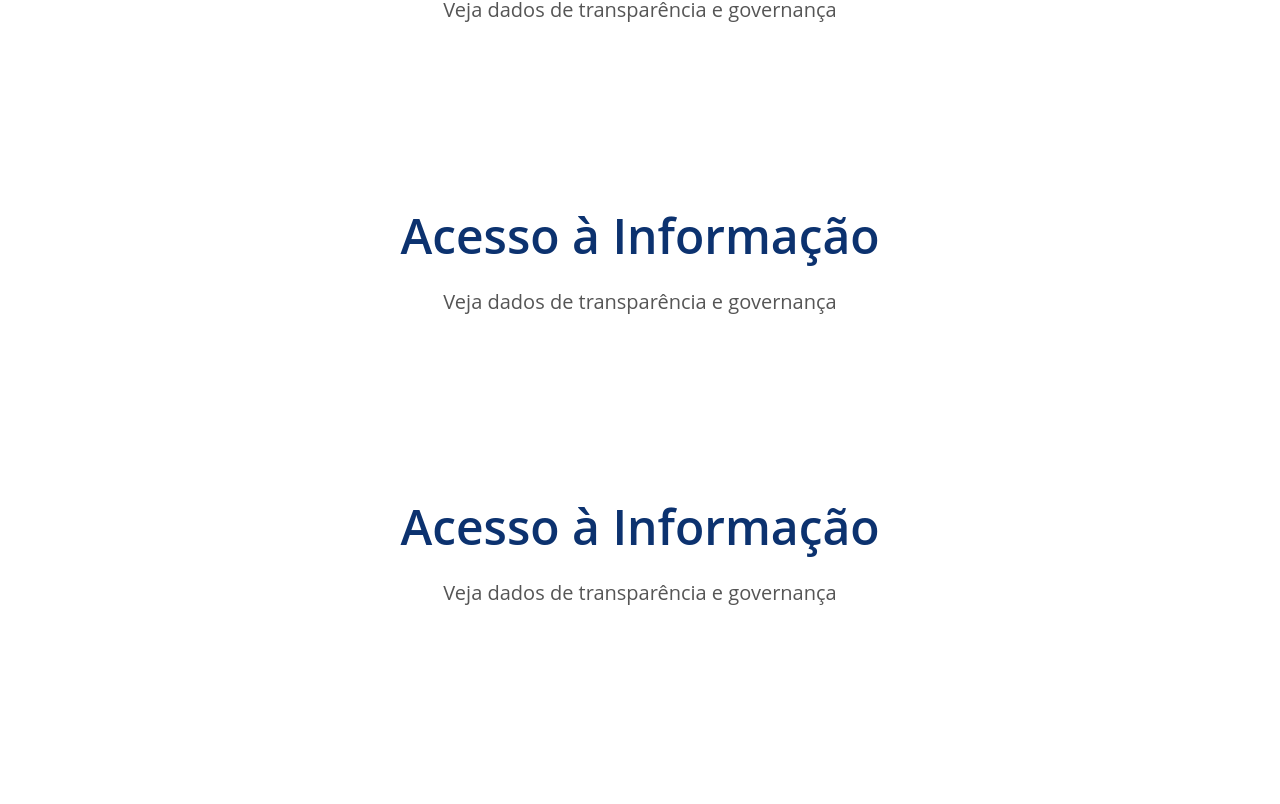
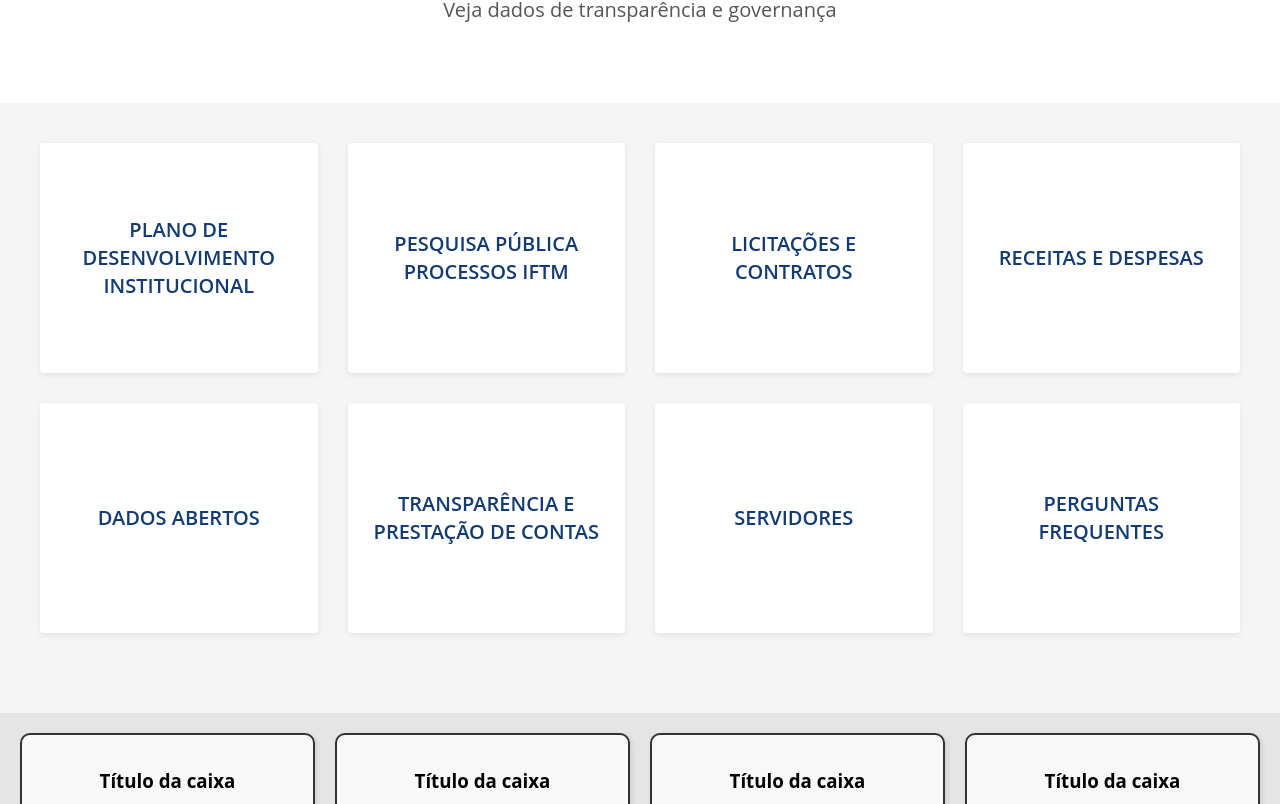
Before and after one commit to Fernandofgs91/react, a React (Vite) app in the folder lista05/: page / in a window 1280 px wide. Shown: the part 316-1120 px from the top of the page. Before the commit the page ends 1002 px from the top, so only its background shows below. Built offline with nearby package versions, Linux system fonts and the light colour scheme.

Commit message:
Update App.jsx

```diff
--- a/lista05/src/App.jsx
+++ b/lista05/src/App.jsx
@@ -1,16 +1,18 @@
-import Header from "./components/Header.jsx"; //
-import AcessoInfo from "./components/AcessoInfo.jsx"; //
+import Header from "./components/Header.jsx";
+import AcessoInfo from "./components/AcessoInfo.jsx";
+import GridInfo from "./components/GridInfo.jsx";
+import Gridcolo from "./components/Gridcolo.jsx";
 
 function App() {
   return (
     <>
       <Header />
-      {/* Chamando o componente 3 vezes aqui, se desejar a repetição */}
       <AcessoInfo />
-      <AcessoInfo />
-      <AcessoInfo />
+      {/* Adição dos componentes de grelha que faltavam */}
+      <GridInfo />
+      <Gridcolo />
     </>
   );
 }
 
-export default App; //
+export default App;
```
